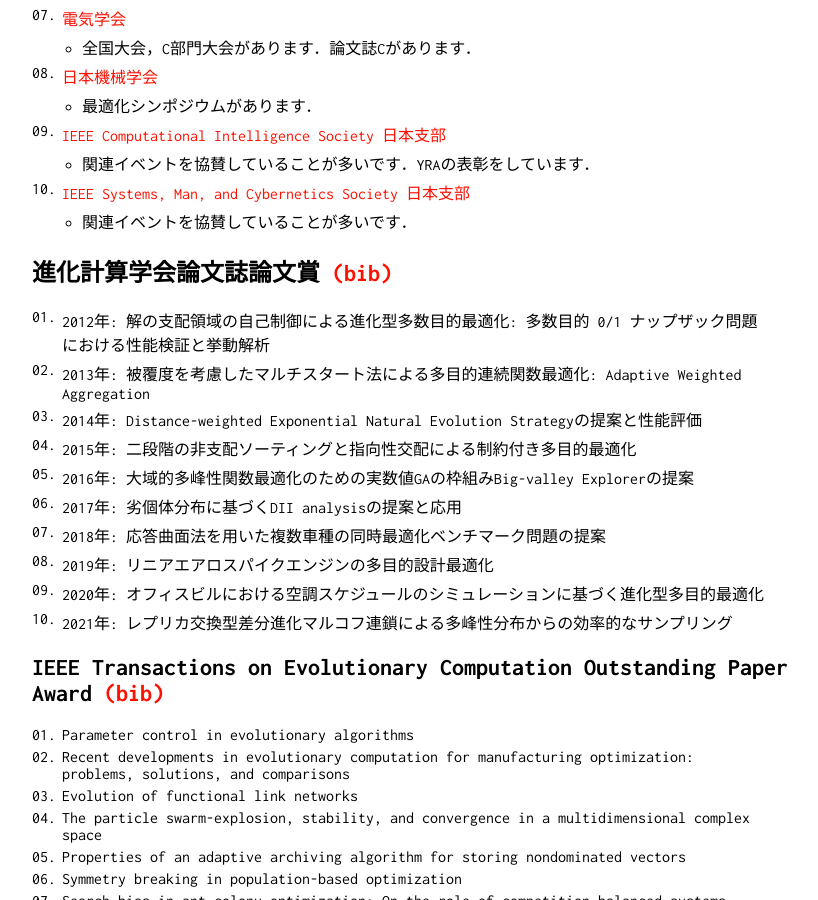
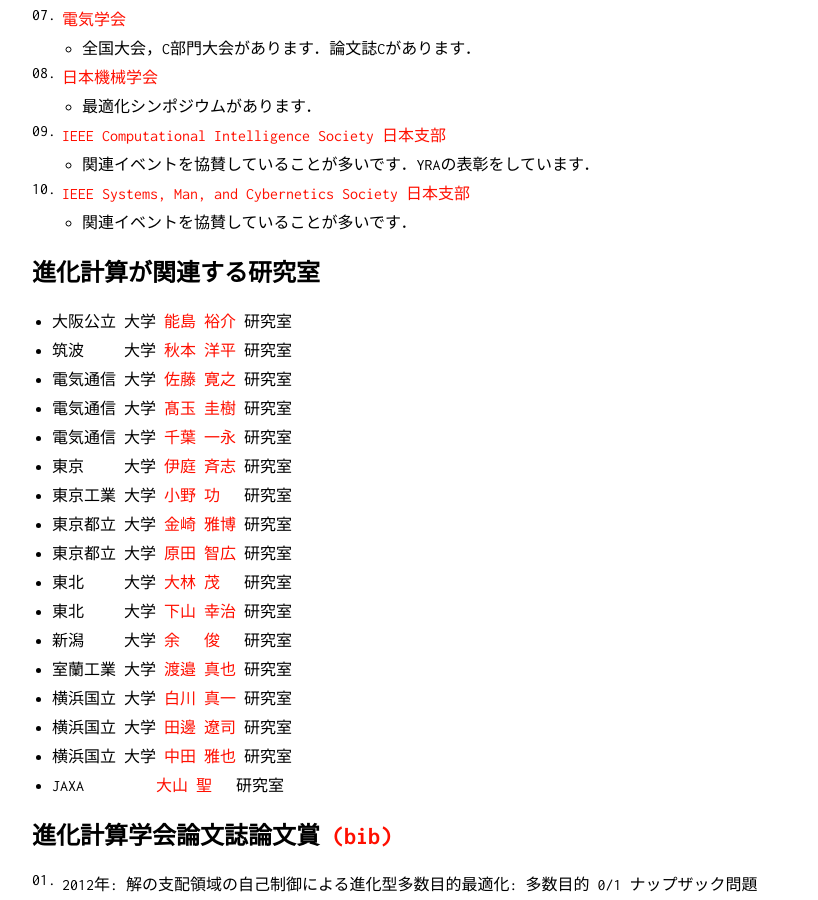
Before and after one commit to tomtkg/tomtkg.github.io, a Jekyll site: the page built from bib.md, in a window 1280 px wide and 900 px high, scrolled down 1412 px. Shown: the whole window, without its empty margins (228-1046 px from the left). Built offline with Jekyll 4.4.1, drawn with Linux system fonts in a browser that asks for light colours.

Commit message:
Update bib.md

```diff
--- a/bib.md
+++ b/bib.md
@@ -59,6 +59,25 @@
 1. [IEEE Systems, Man, and Cybernetics Society ⽇本⽀部](https://www.ieee-jp.org/section/tokyo/chapter/SMC-28)
     - 関連イベントを協賛していることが多いです．
 
+## 進化計算が関連する研究室
+- 大阪公立 大学 [能島 裕介](https://cil-omu.herokuapp.com/index_j.php) 研究室
+- 筑波　　 大学 [秋本 洋平](https://www.bbo.cs.tsukuba.ac.jp) 研究室
+- 電気通信 大学 [佐藤 寛之](https://nic.lab.uec.ac.jp) 研究室
+- 電気通信 大学 [髙玉 圭樹](http://www.cas.lab.uec.ac.jp) 研究室
+- 電気通信 大学 [千葉 一永](http://www.di.mi.uec.ac.jp) 研究室
+- 東京　　 大学 [伊庭 斉志](http://www.iba.t.u-tokyo.ac.jp) 研究室
+- 東京工業 大学 [小野 功　](http://www.ic.dis.titech.ac.jp/main/doku.php) 研究室
+- 東京都立 大学 [金崎 雅博](https://kana2013.blogspot.com) 研究室
+- 東京都立 大学 [原田 智広](https://www.comp.sd.tmu.ac.jp/tomohiro-harada) 研究室
+- 東北　　 大学 [大林 茂　](http://www.ifs.tohoku.ac.jp/edge/oobayashi/J_oobayashi_official.html) 研究室
+- 東北　　 大学 [下山 幸治](https://www.ifs.tohoku.ac.jp/shimoyama) 研究室
+- 新潟　　 大学 [余　 俊　](https://www.eng.niigata-u.ac.jp/~yujun) 研究室
+- 室蘭工業 大学 [渡邉 真也](http://is.csse.muroran-it.ac.jp/index.php?Computational%20Intelligence%20Laboratory) 研究室
+- 横浜国立 大学 [白川 真一](http://shiralab.ynu.ac.jp) 研究室
+- 横浜国立 大学 [田邊 遼司](https://aopt-lab.github.io) 研究室
+- 横浜国立 大学 [中田 雅也](http://www.nkt.ynu.ac.jp) 研究室
+- JAXA 　　　　[大山 聖　 ](https://ladse.eng.isas.jaxa.jp) 研究室
+
 ## 進化計算学会論文誌論文賞 [(bib)](https://raw.githubusercontent.com/tomtkg/tomtkg.github.io/master/data/tjpnsec.bib)
 1. 2012年: 解の支配領域の自己制御による進化型多数目的最適化: 多数目的 0/1 ナップザック問題における性能検証と挙動解析
 1. 2013年: 被覆度を考慮したマルチスタート法による多目的連続関数最適化: Adaptive Weighted Aggregation
```
